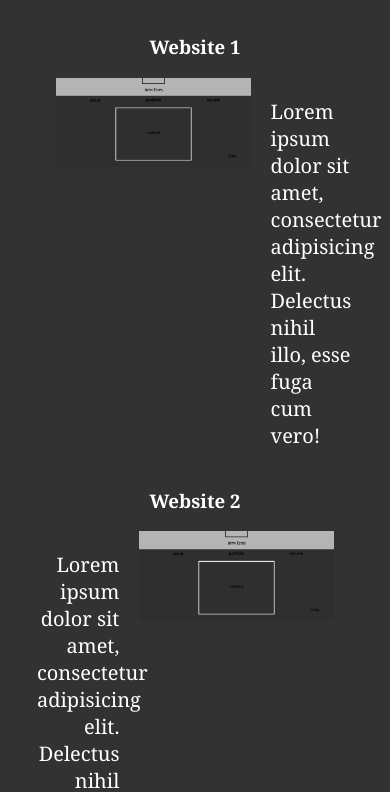
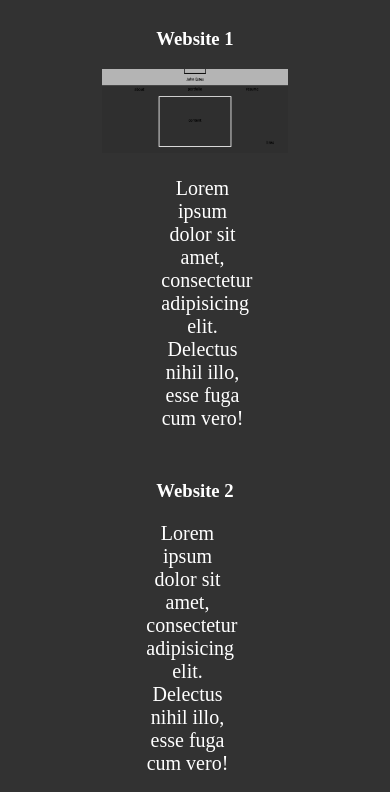
Before and after one commit to johnestes4/portfolio, a plain HTML site: page portfolio.html in a window 390 px wide. Shown: the part 414-1206 px from the top of the page. Drawn offline with Linux system fonts and the light colour scheme.

Commit message:
tweaked css, set img to resize on hover

```diff
--- a/css/style.css
+++ b/css/style.css
@@ -11,7 +11,7 @@ body {
   background-size: cover;
   background-position: center;
   color: white;
-  font-family: cambria;
+  font-family: 'sans-serif', scambria;
 }
 a {
   text-decoration: none;
@@ -30,7 +30,7 @@ header {
   background-color: rgb(20, 20, 20);
   height: 350px;
   position: relative;
-  padding-bottom: 10px;
+  padding-bottom: 20px;
   width: 100%;
   left:0;
 }
@@ -55,7 +55,7 @@ img {
   margin-top: -20px;
 }
 input {
-  border: 10;
+  border: 10px;
   padding: 30px;
   font-size: 28px;
 }
@@ -92,8 +92,8 @@ nav {
 }
 p {
   font-size: 20px;
-  margin-left: 25%;
-  margin-right: 25%;
+  margin-left: 20%;
+  margin-right: 20%;
 }
 #social {
   width: 50px;
@@ -145,6 +145,16 @@ p {
   max-height: 360px;
   vertical-align: top;
 }
+.imageright img, .imageleft img{
+  width: 95%;
+  height:95%;
+  overflow: hidden;
+}
+.imageright img:hover, .imageleft img:hover{
+  width: 100%;
+  height: 100%;
+  transition:.5s;
+}
 .textleft {
   width: 25%;
   display: inline-block;
@@ -159,10 +169,21 @@ p {
   margin-right: 0;
   margin-right: 15px;
 }
-@media (max-width: 640px) {
+@media (max-width: 800px) {
   p {
     font-size: 20px;
     margin-left: 0px;
     margin-right: 0px;
   }
+  .row h3 {
+     text-align: center;
+   }
+   .imageleft, .imageright {
+    margin: 0 auto;
+  }
+  .textleft, .textright {
+    text-align: center;
+    display: block;
+    margin: 0 auto;
+  }
 }
```
